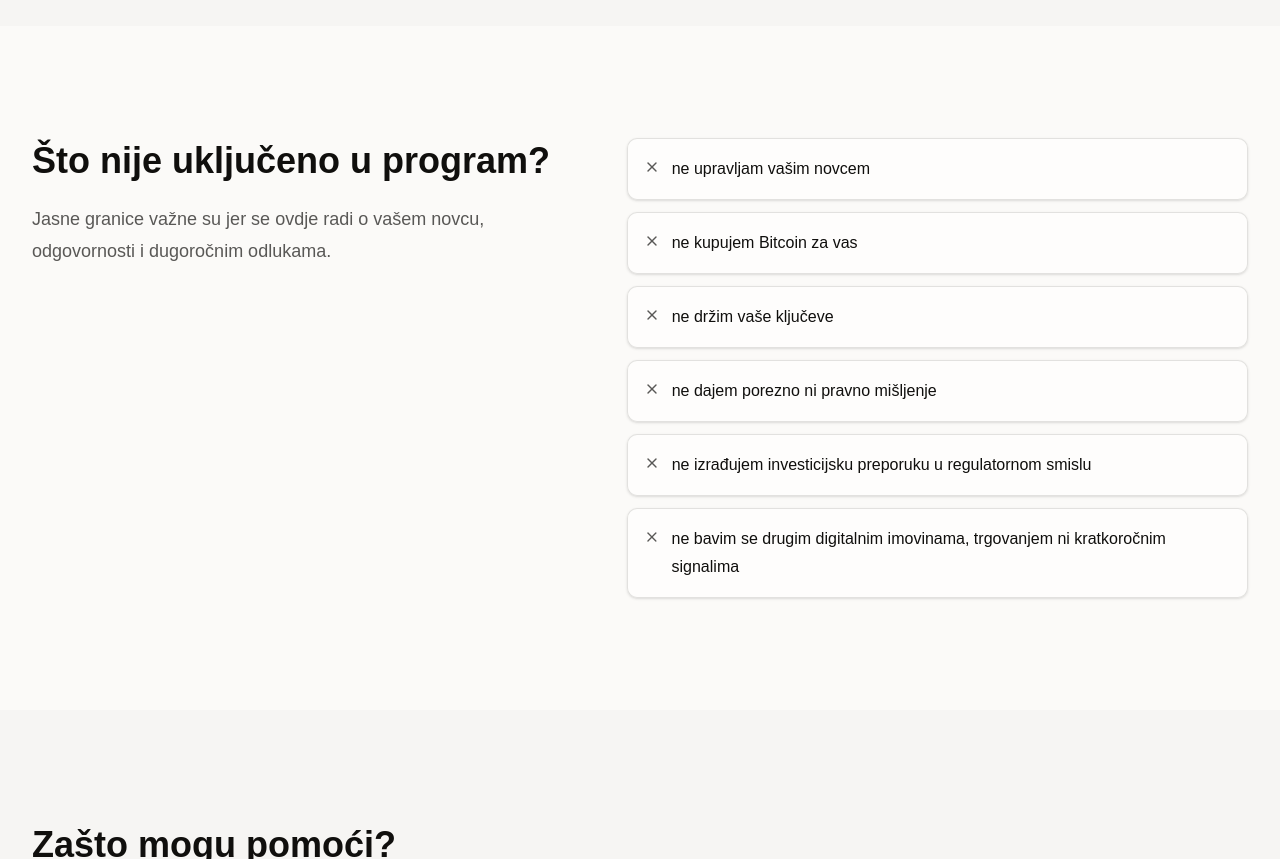
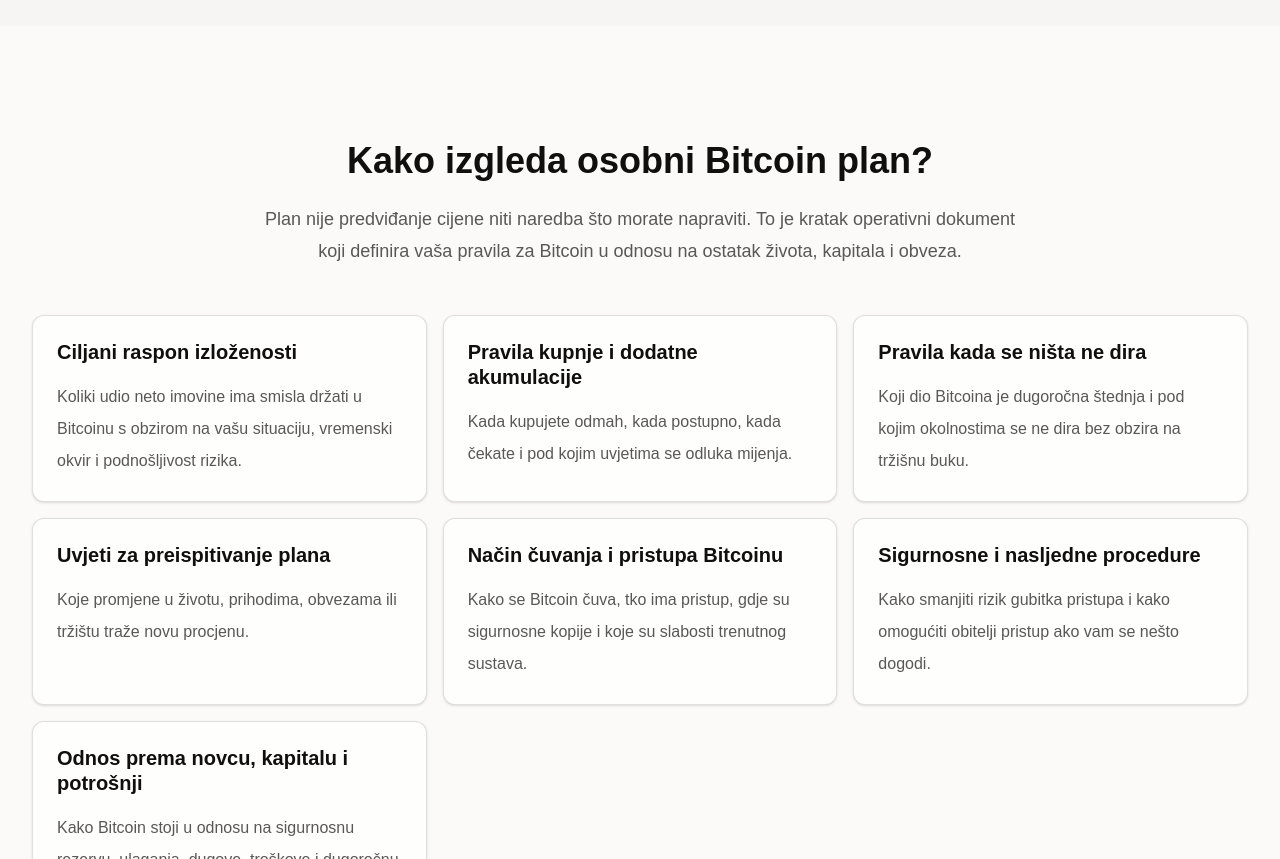
Before and after one commit to bitcoin-savjetovanje/bitcoin-savjetovanje.github.io, a React (Vite) app: page / in a window 1280 px wide. Shown: the part 7440-8299 px from the top of the page. Built offline with nearby package versions, Linux system fonts and the light colour scheme.

Commit message:
Clarify personal Bitcoin plan offer

```diff
--- a/index.html
+++ b/index.html
@@ -10,6 +10,7 @@
       content="upgrade-insecure-requests; block-all-mixed-content"
     />
     <link rel="canonical" href="https://bitcoin-savjetovanje.github.io/" />
+    <meta name="theme-color" content="#f7931a" />
     <meta
       name="description"
       content="Bitcoin savjetovanje za ljude s kapitalom koji žele osobni plan za kupnju, čuvanje i dugoročno držanje Bitcoina bez trgovanja, buke i nagađanja."
@@ -27,6 +28,7 @@
       content="Pomažem vam odrediti koliki udio imovine držati u Bitcoinu, kako kupovati, kako čuvati i kako Bitcoin uklopiti u širu financijsku sliku."
     />
     <meta property="og:type" content="website" />
+    <meta property="og:locale" content="hr_HR" />
     <meta property="og:url" content="https://bitcoin-savjetovanje.github.io/" />
     <meta
       property="og:image"
--- a/src/App.tsx
+++ b/src/App.tsx
@@ -123,7 +123,7 @@
   {
     step: "03",
     title: "Strukturirani program",
-    price: "Od 1.500 €",
+    price: "1.500 €",
     copy: "Program nije produženi razgovor, nego vođeni proces kroz više odluka: udio, ritam kupnje, sigurnost, pravila ponašanja, odnos prema ostatku imovine i praktična provedba.",
   },
 ]
@@ -184,6 +184,55 @@
   "ne bavim se drugim digitalnim imovinama, trgovanjem ni kratkoročnim signalima",
 ]
 
+const personalPlanItems = [
+  {
+    title: "Ciljani raspon izloženosti",
+    copy: "Koliki udio neto imovine ima smisla držati u Bitcoinu s obzirom na vašu situaciju, vremenski okvir i podnošljivost rizika.",
+  },
+  {
+    title: "Pravila kupnje i dodatne akumulacije",
+    copy: "Kada kupujete odmah, kada postupno, kada čekate i pod kojim uvjetima se odluka mijenja.",
+  },
+  {
+    title: "Pravila kada se ništa ne dira",
+    copy: "Koji dio Bitcoina je dugoročna štednja i pod kojim okolnostima se ne dira bez obzira na tržišnu buku.",
+  },
+  {
+    title: "Uvjeti za preispitivanje plana",
+    copy: "Koje promjene u životu, prihodima, obvezama ili tržištu traže novu procjenu.",
+  },
+  {
+    title: "Način čuvanja i pristupa Bitcoinu",
+    copy: "Kako se Bitcoin čuva, tko ima pristup, gdje su sigurnosne kopije i koje su slabosti trenutnog sustava.",
+  },
+  {
+    title: "Sigurnosne i nasljedne procedure",
+    copy: "Kako smanjiti rizik gubitka pristupa i kako omogućiti obitelji pristup ako vam se nešto dogodi.",
+  },
+  {
+    title: "Odnos prema novcu, kapitalu i potrošnji",
+    copy: "Kako Bitcoin stoji u odnosu na sigurnosnu rezervu, ulaganja, dugove, troškove i dugoročnu neto imovinu.",
+  },
+]
+
+const commonMistakes = [
+  "prevelik udio Bitcoina koji osoba emocionalno ne može nositi",
+  "premalen udio koji ne odgovara vlastitom uvjerenju i vremenskom okviru",
+  "držanje previše sredstava na burzi",
+  "kupnja bez plana i prodaja pod pritiskom",
+  "sigurnost koja ovisi o jednoj točki neuspjeha",
+  "nepostojanje nasljednog plana",
+  "miješanje Bitcoina s trgovanjem i drugim digitalnim imovinama",
+]
+
+const goodFitItems = [
+  "Bitcoin vam je važna tema, ali odluke i dalje odgađate",
+  "imate kapital, ali nemate jasna pravila izloženosti",
+  "sigurnost i skrbništvo nisu uređeni do razine na kojoj ste mirni",
+  "ne tražite signal, nego okvir",
+  "želite odluku koju možete objasniti sebi i obitelji",
+]
+
 const faqs = [
   {
     question: "Je li ovo financijsko savjetovanje?",
@@ -225,9 +274,19 @@
       "Tada je savjetovanje često još korisnije. U tom slučaju ne krećemo od pitanja “trebam li kupiti Bitcoin?”, nego od pitanja imate li jasan plan: koliki udio držati, kako čuvati, kada kupovati dodatno, što ne dirati i kako Bitcoin uklopiti u ostatak imovine.",
   },
   {
+    question: "Zašto ne samo kupiti i držati?",
+    answer:
+      "Kupiti i držati može biti dobra odluka, ali samo ako znate koliko držite, zašto baš toliko, gdje ga čuvate, što radite u velikom padu, što radite u velikom rastu i kako obitelj pristupa sredstvima ako vam se nešto dogodi. Problem najčešće nije ideja dugoročnog držanja, nego izostanak osobnih pravila.",
+  },
+  {
+    question: "Kako izgleda rezultat programa?",
+    answer:
+      "Rezultat programa je osobni Bitcoin plan: sažetak odluka, pravila i sigurnosnih postupaka koje možete koristiti kroz vrijeme. Plan uključuje okvirni raspon izloženosti, pravila kupnje i držanja, uvjete za preispitivanje plana, sigurnosni model i odnos Bitcoina prema ostatku vaše imovine.",
+  },
+  {
     question: "Koliko košta?",
     answer:
-      "Uvodni razgovor je bez naknade. Plaćeni savjetodavni razgovor je 200 €. Strukturirani program kreće od 1.500 €.",
+      "Uvodni razgovor je bez naknade. Plaćeni savjetodavni razgovor je 200 €. Strukturirani program je 1.500 €.",
   },
 ]
 
@@ -782,6 +841,39 @@
           </p>
         </section>
 
+        <section id="osobni-plan" className="section-shell">
+          <SectionHeader
+            title="Kako izgleda osobni Bitcoin plan?"
+            copy="Plan nije predviđanje cijene niti naredba što morate napraviti. To je kratak operativni dokument koji definira vaša pravila za Bitcoin u odnosu na ostatak života, kapitala i obveza."
+            align="center"
+          />
+
+          <div className="mt-12 grid gap-4 md:grid-cols-2 xl:grid-cols-3">
+            {personalPlanItems.map((item) => (
+              <article key={item.title} className="program-card">
+                <h3>{item.title}</h3>
+                <p>{item.copy}</p>
+              </article>
+            ))}
+          </div>
+        </section>
+
+        <section className="section-shell section-muted">
+          <SectionHeader
+            title="Najčešće greške koje pokušavamo izbjeći"
+            copy="Dobar Bitcoin plan ne služi tome da pronađe savršeni trenutak za kupnju. Služi tome da smanji broj velikih pogrešaka koje nastaju iz žurbe, straha, pohlepe ili neuređene sigurnosti."
+          />
+
+          <div className="mt-10 grid gap-3 md:grid-cols-2">
+            {commonMistakes.map((item) => (
+              <div key={item} className="not-for-row">
+                <X className="size-4" />
+                <p>{item}</p>
+              </div>
+            ))}
+          </div>
+        </section>
+
         <section id="program-granice" className="section-shell">
           <div className="grid gap-12 lg:grid-cols-[0.88fr_1fr] lg:items-start">
             <SectionHeader
@@ -863,16 +955,34 @@
           </div>
         </section>
 
+        <section className="section-shell section-muted">
+          <div className="grid gap-12 lg:grid-cols-[0.88fr_1fr] lg:items-start">
+            <SectionHeader
+              title="Dobar znak da ima smisla razgovarati"
+              copy="Uvodni razgovor ima smisla ako već osjećate da Bitcoin zaslužuje ozbiljniji osobni okvir, ali ne želite donositi odluke prema emocijama, tržišnoj buci ili tuđim mišljenjima."
+            />
+            <div className="grid gap-3">
+              {goodFitItems.map((item) => (
+                <div key={item} className="check-row">
+                  <Check className="mt-1 size-4 text-primary" />
+                  <p>{item}</p>
+                </div>
+              ))}
+            </div>
+          </div>
+        </section>
+
         <section id="kontakt" className="section-shell">
           <div className="final-cta">
             <div>
               <h2>
-                Ako već neko vrijeme razmišljate o Bitcoinu, ali i dalje nemate
-                miran osobni okvir, krenimo od uvodnog razgovora.
+                Ako želite osobni Bitcoin plan koji možete stvarno koristiti,
+                krenimo od uvodnog razgovora.
               </h2>
               <p>
-                Cilj nije da sve riješimo u 15 minuta, nego da vidimo gdje se
-                nalazite, što pokušavate odlučiti i ima li smisla nastaviti.
+                U 15 minuta vidimo gdje ste, koju odluku pokušavate donijeti i
+                ima li smisla nastaviti u plaćeni razgovor ili strukturirani
+                program.
               </p>
             </div>
             <div className="flex flex-col gap-4 sm:flex-row sm:items-center">
```
Also changed, not shown: public/og-image.svg.
